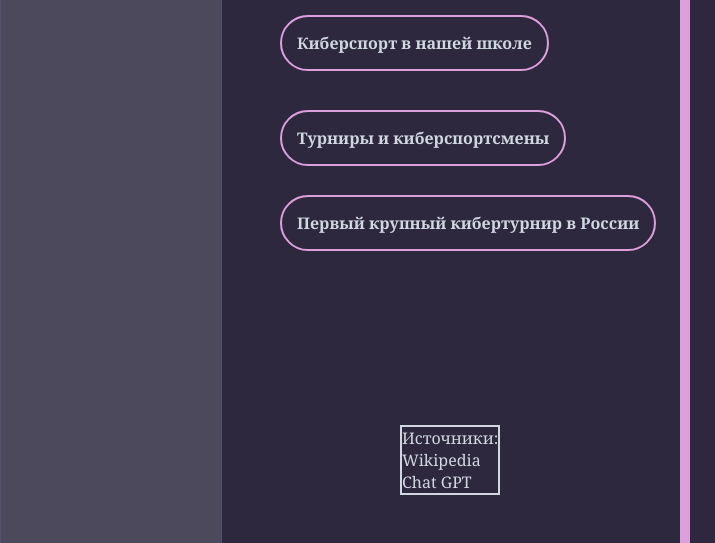
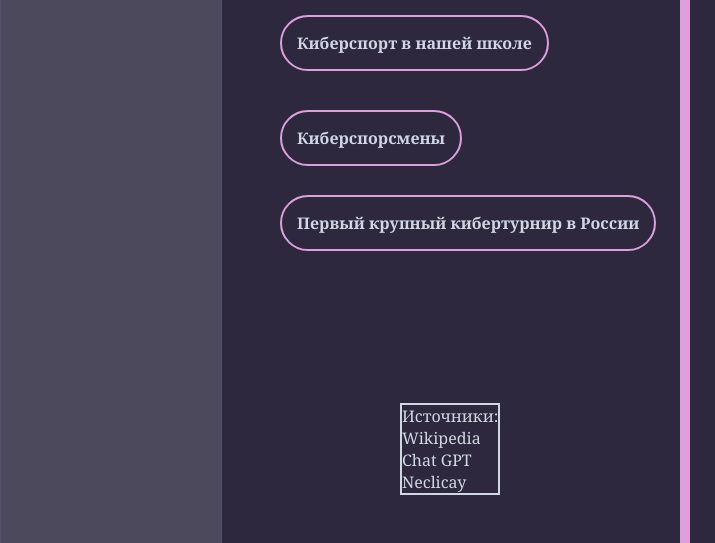
Before and after one commit to 9mione/cybersport, a plain HTML site: page index.html in a window 1280 px wide. Shown: the part 305-848 px from the top of the page, 0-715 px from the left. Drawn offline with Linux system fonts and the light colour scheme.

Commit message:
Update index.html

```diff
--- a/index.html
+++ b/index.html
@@ -14,7 +14,7 @@
 <div class="asd1"></div>
 <h1 id="cyber">  Cybersport</h1>
 <nav>
-    <a class="navig1" href="Turici.html" > Турниры и киберспортсмены </a>   <a class="navig2" href="budush.html" > Первый крупный кибертурнир в России</a> <a class="navig3" href="cybersport.html" > Этимология киберспорта</a> <a class="navig4" href="nebula.html"> Киберспорт в нашей школе </a>
+    <a class="navig1" href="Turici.html" > Киберспорсмены</a>   <a class="navig2" href="budush.html" > Первый крупный кибертурнир в России</a> <a class="navig3" href="cybersport.html" > Этимология киберспорта</a> <a class="navig4" href="nebula.html"> Киберспорт в нашей школе </a>
 </nav>
 <header>
  <q class="adres2">
@@ -32,6 +32,7 @@
     Источники:<br>
         <a  class="ist" href="https://en.wikipedia.org/wiki/Wikipedia" target="_blank">Wikipedia</a><br>
         <a class="ist" href="https://openai.com/blog/chatgpt/" target="_blank">Chat GPT </a> <br>
+        <a class="ist" href="https://www.youtube.com/watch?v=dQw4w9WgXcQ" target="_blank">Neclicay</a>
         </footer>
 </body>
 </html>
```
